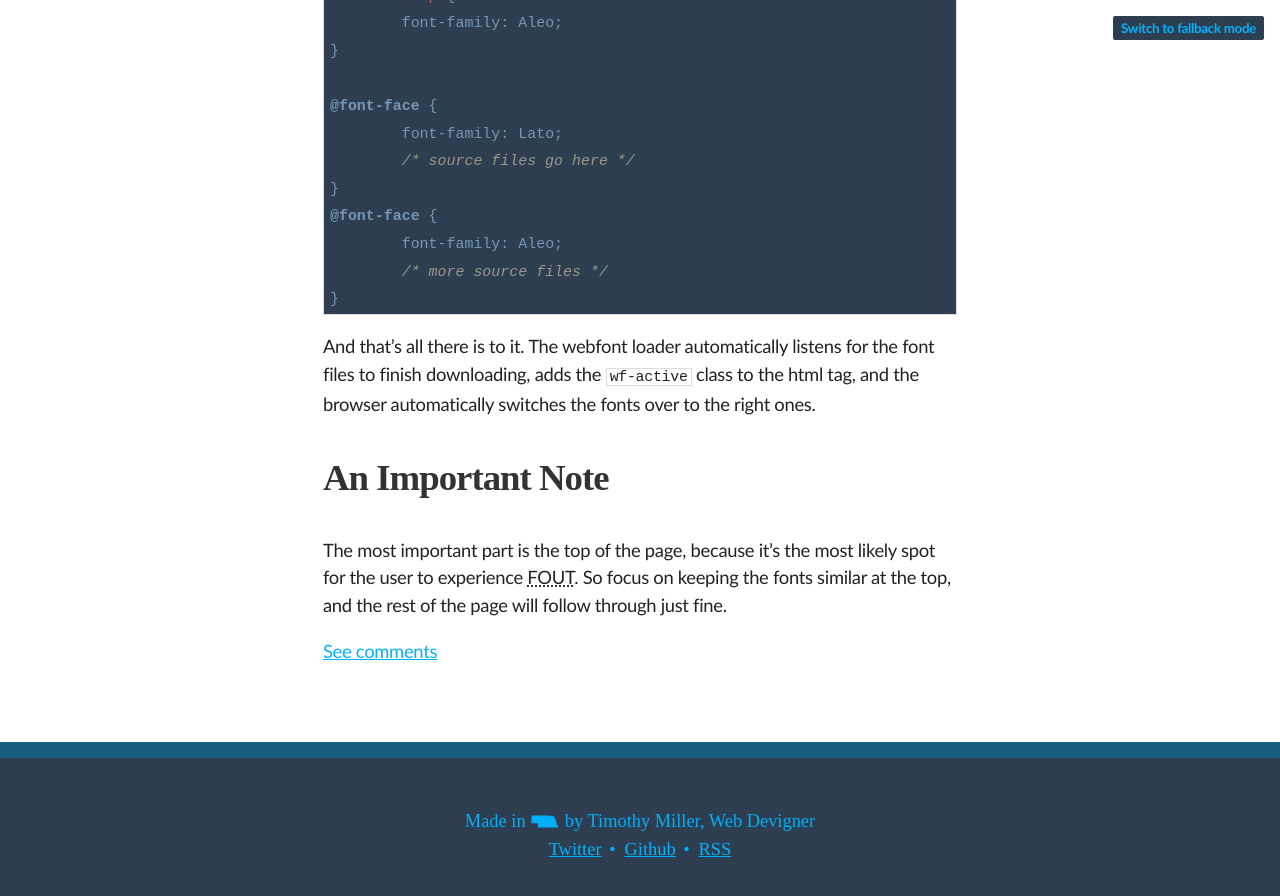
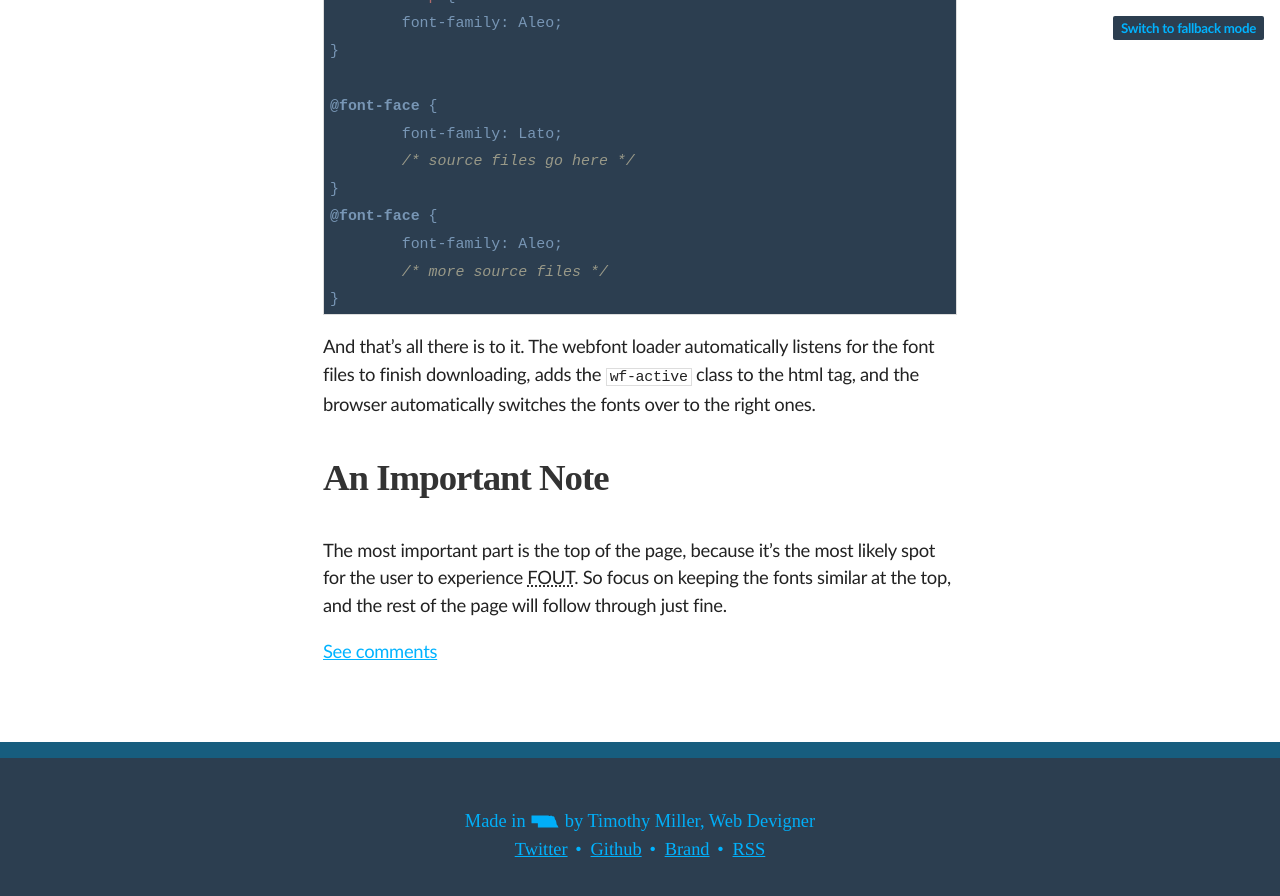
Before and after one commit to WebInspectInc/tjacobdesign.github.io, a Jekyll site: the page built from index.html, in a window 1280 px wide and 900 px high, scrolled down 2652 px. Shown: the top 896 px of the window. Built offline with Jekyll 4.4.1, drawn with Linux system fonts in a browser that asks for light colours; some web fonts are replaced; Markdown is read by kramdown in place of the engine named in the settings.

Commit message:
Adds link to BrandYourself (bit of a test)

```diff
--- a/_layouts/default.html
+++ b/_layouts/default.html
@@ -31,6 +31,7 @@
 				<nav>
 					<a href="https://twitter.com/tjacobdesign">Twitter</a>
 					<a href="https://github.com/tjacobdesign">Github</a>
+					<a href="http://timothymiller.brandyourself.com/">Brand</a>
 					<a href="/feed">RSS</a>
 				</nav>
 			</footer>
```
